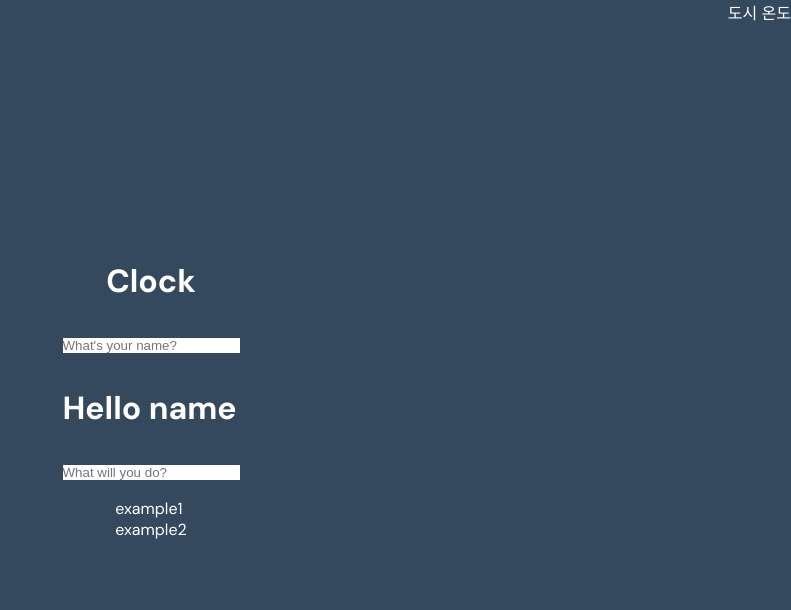
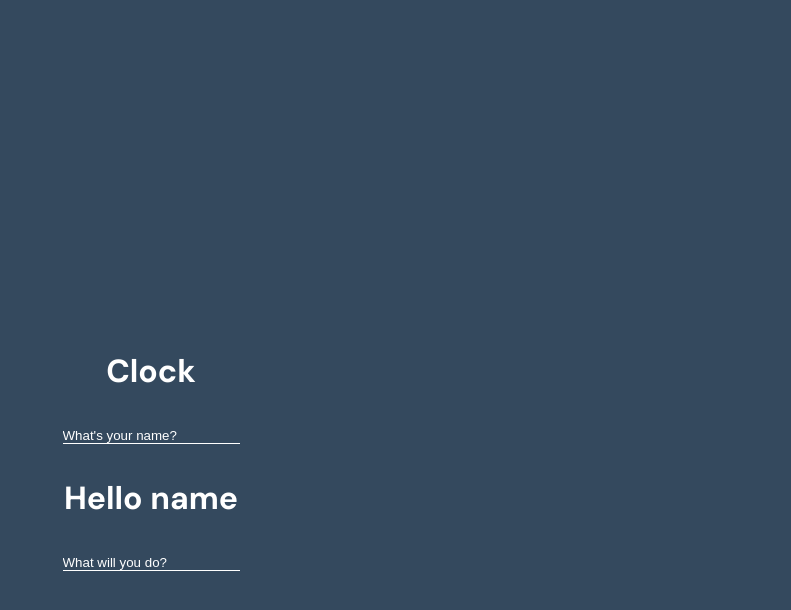
Before and after one commit to seongq/toDoList, a plain HTML site: page index.html in a window 1280 px wide. Shown: the whole page, without its empty margins (489-1280 px from the left). Drawn offline with Linux system fonts and the light colour scheme.

Commit message:
style really completed
배경화면에 사진 넣고 애니메이션 설정하는데 오래걸림

```diff
--- a/assets/css/style.css
+++ b/assets/css/style.css
@@ -14,9 +14,47 @@ body {
 
 main {
   height: 100vh;
+  position: relative;
+  background-repeat: no-repeat;
+  background-size: cover;
+  background-position: center;
+}
+
+main .bg {
+  position: absolute;
+  z-index: -1;
+  top: 0;
+  bottom: 0;
+  left: 0;
+  right: 0;
+  background-size: cover;
+  background-position: center;
+  width: 100%;
+  height: 100%;
+  animation-name: background-loading;
+  animation-duration: 1s;
+  animation-timing-function: ease-in-out;
+  animation-fill-mode: forwards;
+}
+
+@keyframes background-loading {
+  from {
+    opacity: 0;
+  }
+  to {
+    opacity: 0.4;
+  }
+}
+
+.container {
+  width: 100%;
+  position: absolute;
+  top: 350px;
+  left: 50%;
+  transform: translateX(-50%);
+  text-align: center;
   display: flex;
   flex-direction: column;
-  justify-content: center;
   align-items: center;
 }
 
@@ -26,14 +64,27 @@ ul {
 
 input {
   border: none;
+  background: none;
+  color: white;
+  border-bottom: 1px solid white;
+  transition: color 1s;
 }
 
 input:focus {
   border: none;
   outline: none;
+  border-bottom: 1px solid white;
 }
 
-.location-information {
+input::placeholder {
+  color: white;
+}
+
+input:focus::placeholder {
+  color: transparent;
+}
+
+.information {
   position: fixed;
   top: 0;
   right: 0;
@@ -41,14 +92,16 @@ input:focus {
 
 .clock {
   margin-bottom: 32px;
+  /* text-align: center; */
 }
 
 .name-form {
   margin-bottom: 32px;
 }
 
-.greeting {
+.name .greeting {
   margin-bottom: 32px;
+  /*  */
 }
 
 .to-do-form {
--- /dev/null
+++ b/assets/javascript/clock.js
@@ -0,0 +1,5 @@
+
+function init(){
+
+}
+init{}
--- a/index.html
+++ b/index.html
@@ -8,24 +8,27 @@
   </head>
   <body>
     <main>
+      <div class="bg"></div>
+      <div class="container">
         <h1 class="clock">Clock</h1>
         <div class="name">
           <form class="name-form">
             <input type="text" placeholder="What's your name?" />
           </form>
-        <h1 class="greeting">Hello<span class="greeting-name"> name</span></h1>
+          <h1 class="greeting">
+            Hello<span class="greeting-name"> name</span>
+          </h1>
         </div>
         <form class="to-do-form">
           <input type="text" placeholder="What will you do?" />
         </form>
-      <ul class="to-do-list">
-        <li>example1</li>
-        <li>example2</li>
-      </ul>
+        <ul></ul>
+      </div>
     </main>
-    <nav class="location-information">
-      <span>도시</span>
-      <span>온도</span>
+    <nav class="information">
+      <span class="information-location"></span>
+      <span class="information-weather"></span>
     </nav>
+    <script src="clock.js"></script>
   </body>
 </html>
```
Lines whose indentation alone changed are shown as unchanged.
